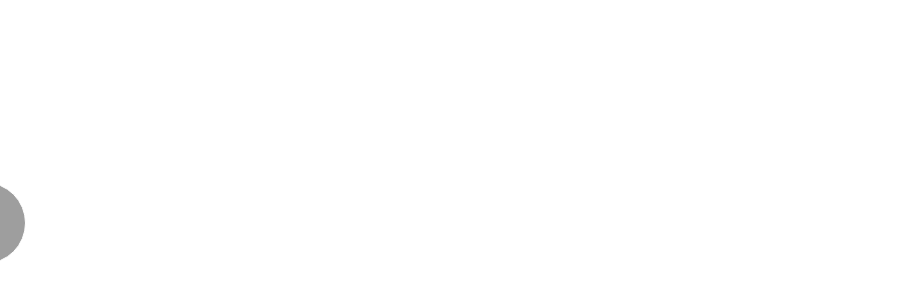
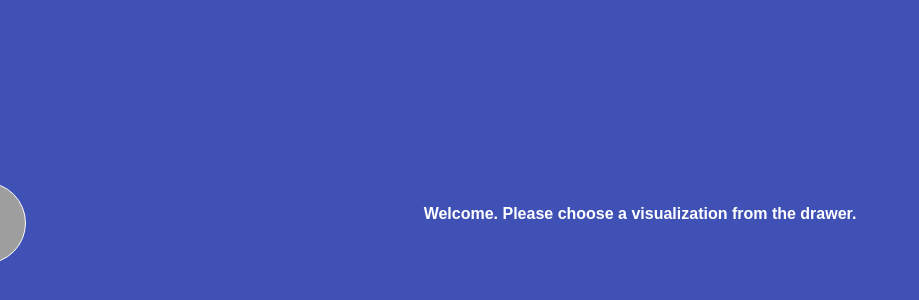
Before and after one commit to Rehlaender/TableauPlatform, a React (Create React App) app: page / in a window 1280 px wide. Shown: the part 186-486 px from the top of the page, without its empty margins (0-919 px from the left). Built offline with nearby package versions, Linux system fonts and the light colour scheme.

Commit message:
Finish demo

```diff
--- a/src/App.css
+++ b/src/App.css
@@ -46,7 +46,7 @@
   }
 
   #warning {
-    display: block;
+    display: flex;
   }
 }
 
@@ -55,8 +55,32 @@
   align-items: center;
 }
 
+#welcome {
+  width: 100vw;
+  height: 100vh;
+  color: #FFF;
+  font-weight: bolder;
+  justify-content: center;
+  align-items: center;
+}
+
+#welcome.clean {
+  display: flex;
+}
+
+#welcome.dirty {
+  display: none;
+}
+
 #warning {
-
+  width: 100vw;
+  height: 100vh;
+  justify-content: center;
+  align-items: center;
+  color: #FFF;
+  font-weight: bolder;
+  background-color: red;
+  text-transform: uppercase;
 }
 
 @media only screen and (min-width : 700px) {
--- a/src/App.js
+++ b/src/App.js
@@ -15,7 +15,8 @@
     this.state = {
       tableauSrc: 'http://public.tableau.com/views/RegionalSampleWorkbook/Storms',
       drawerState: 'hidden',
-      loadingContainerState: 'loaded'
+      loadingContainerState: 'loaded',
+      welcomeContainerState: 'clean'
     };
 
     this.showContainer = this.showContainer.bind(this);
@@ -26,9 +27,9 @@
 
   changeTableauSrc(route) {
     this.unmount();
+    this.changeWelcomeState();
     this.setState({ tableauSrc: route });
     this.changeDrawerState();
-    // HACK: HERE ADD THE LOADING SCREEN
     this.handleChangeTableTimeout();
   }
 
@@ -55,22 +56,22 @@
     }
   }
 
-  componentWillUpdate(nextProps, nextState) {
+  changeWelcomeState() {
+    this.setState({welcomeContainerState: 'dirty'});
   }
 
-  componentDidUpdate(prevProps, prevState) {
-  }
+  componentWillUpdate(nextProps, nextState) { }
 
-  componentDidMount() {
-    // this.mount();
-  }
+  componentDidUpdate(prevProps, prevState) { }
+
+  componentDidMount() { }
 
   mount() {
     ReactDOM.render(
       <VisualizationContainer
         tableauSrc={this.state.tableauSrc}
         changeLoadingState={this.changeLoadingState.bind(this)} />,
-      document.getElementById('reduxContainer'))
+      document.getElementById('reduxContainer'));
   }
 
   unmount() {
@@ -93,7 +94,10 @@
           <div className={["loading-text"]}>loading</div>
         </div>
         <div id="reduxContainer"></div>
-        <div id="warning"> Please use this app in landscape </div>
+        <div id="welcome" className={["default-primary-color " + this.state.welcomeContainerState]}>
+          Welcome. Please choose a visualization from the drawer.
+        </div>
+        <div id="warning"> Warning - Please use this app in landscape mode </div>
       </div>
 
     );
```
